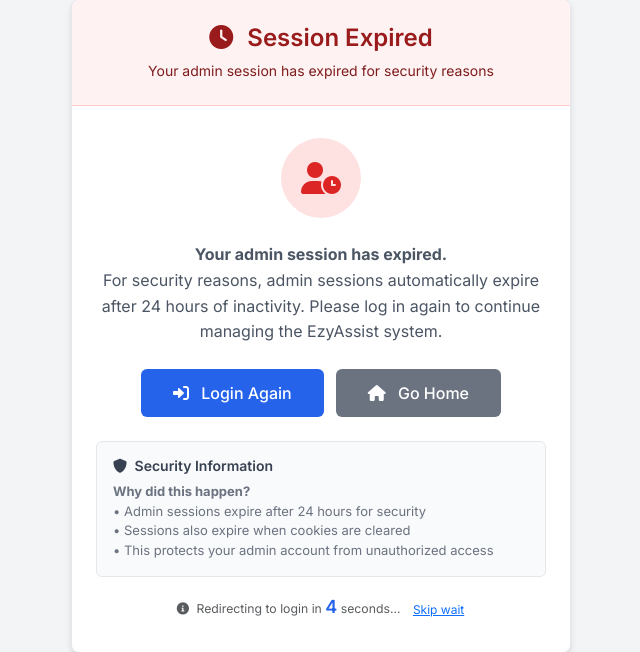
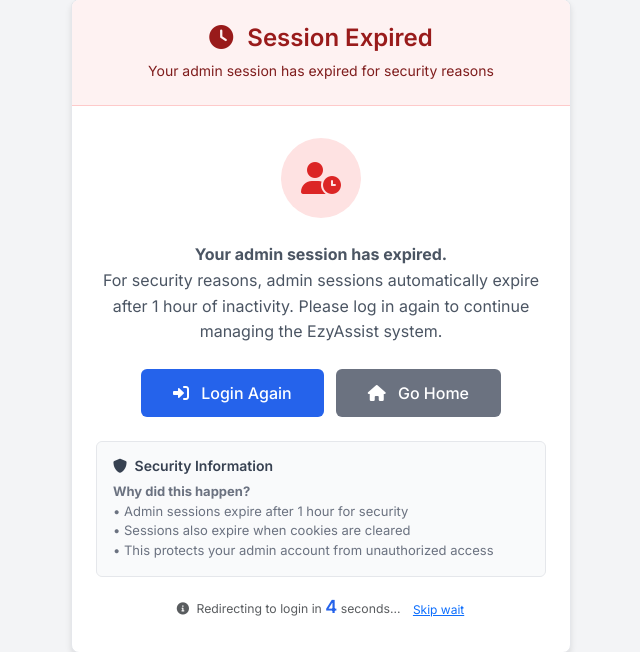
Before and after one commit to fitriarsyadjo95/EzyAssist-Unified, a FastAPI app: page /admin/session-expired in a window 1280 px wide. Shown: the part 74-726 px from the top of the page, without its empty margins (296-936 px from the left). Run offline with FastAPI, Linux system fonts and the light colour scheme.

Commit message:
Reduce admin session timeout from 24 hours to 1 hour
- Update session verification in admin_auth.py to 1 hour expiry
- Modify cookie max_age from 86400 seconds to 3600 seconds
- Update session expired page text to reflect 1-hour timeout
- Update security information to mention 1-hour session limit
- Improve admin security with shorter session duration

🤖 Generated with [Claude Code](https://claude.ai/code)

Co-Authored-By: Claude <noreply@anthropic.com>

```diff
--- a/admin_auth.py
+++ b/admin_auth.py
@@ -49,8 +49,8 @@ def verify_admin_session(session_token: Optional[str]) -> Optional[dict]:
 
     session_data = admin_sessions[session_token]
 
-    # Check if session is expired (24 hours)
-    if datetime.utcnow() - session_data["created_at"] > timedelta(hours=24):
+    # Check if session is expired (1 hour)
+    if datetime.utcnow() - session_data["created_at"] > timedelta(hours=1):
         del admin_sessions[session_token]
         return None
 
--- a/main.py
+++ b/main.py
@@ -1018,7 +1018,7 @@ async def admin_login(request: Request, username: str = Form(...), password: str
         response.set_cookie(
             key="admin_session",
             value=session_token,
-            max_age=86400,  # 24 hours
+            max_age=3600,   # 1 hour
             httponly=True,
             secure=False  # Set to True in production with HTTPS
         )
--- a/templates/admin/session_expired.html
+++ b/templates/admin/session_expired.html
@@ -146,7 +146,7 @@
 
                         <div class="info-text">
                             <strong>Your admin session has expired.</strong><br>
-                            For security reasons, admin sessions automatically expire after 24 hours of inactivity.
+                            For security reasons, admin sessions automatically expire after 1 hour of inactivity.
                             Please log in again to continue managing the EzyAssist system.
                         </div>
 
@@ -165,7 +165,7 @@
                             <h6><i class="fas fa-shield-alt me-1"></i> Security Information</h6>
                             <p>
                                 <strong>Why did this happen?</strong><br>
-                                • Admin sessions expire after 24 hours for security<br>
+                                • Admin sessions expire after 1 hour for security<br>
                                 • Sessions also expire when cookies are cleared<br>
                                 • This protects your admin account from unauthorized access
                             </p>
```
